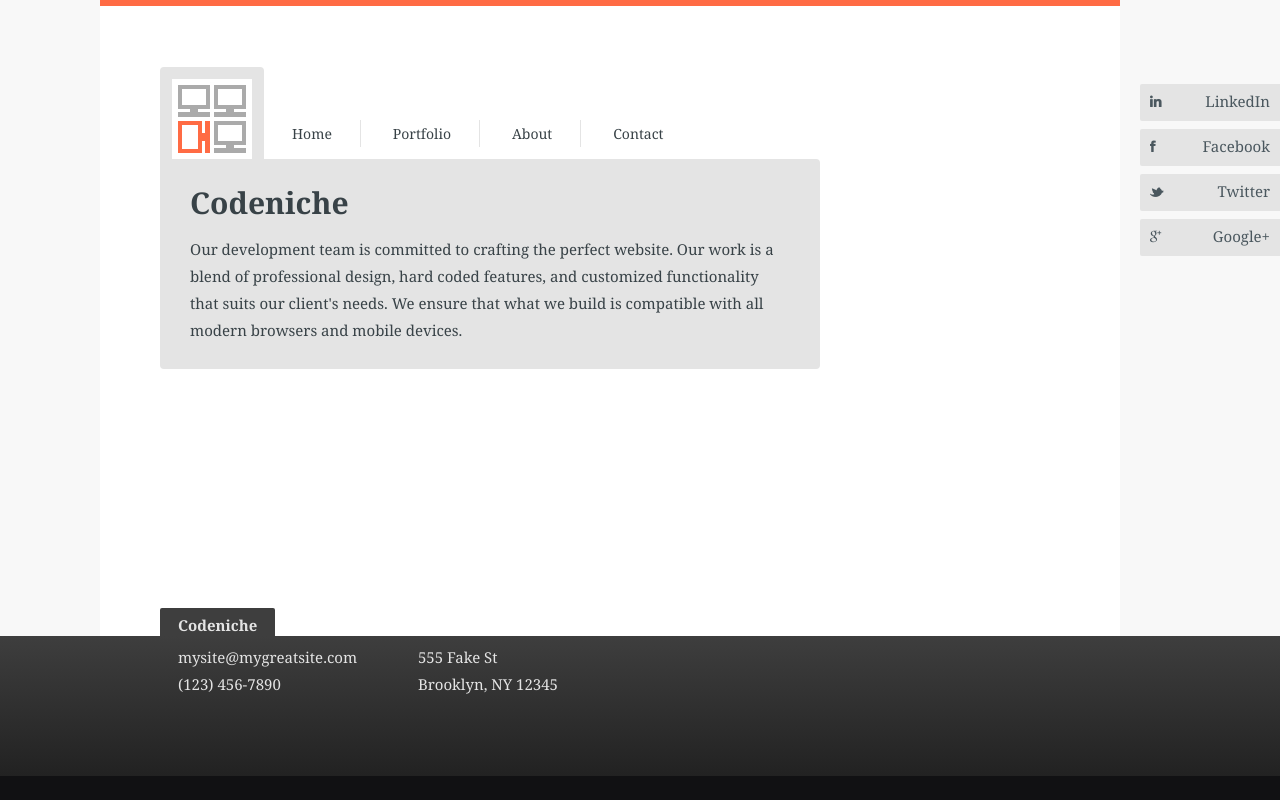
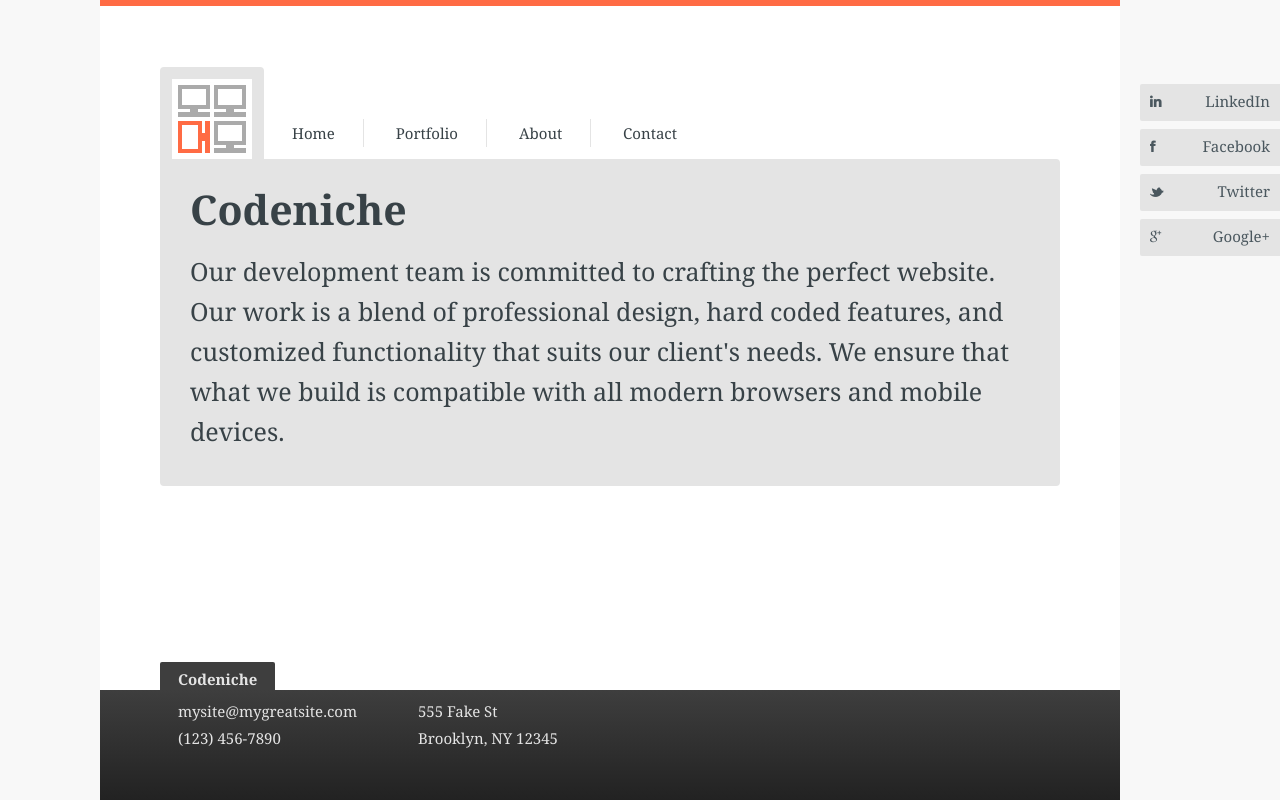
Before and after one commit to quxbaz/codeniche, a Flask app: page / in a window 1280 px wide. Run offline with Flask 2, Linux system fonts and the light colour scheme.

Commit message:
Embiggened text.

```diff
--- a/static/css/styles.css
+++ b/static/css/styles.css
@@ -527,7 +527,6 @@ body {
     margin: 120px 0 0 120px;
     padding: 0 0 12px 0; }
   #header li {
-    font-size: 14px;
     display: inline;
     margin: 0;
     padding: 4px 12px;
@@ -541,13 +540,12 @@ body {
     border-right: none; }
 
 #footer {
-  color: #e4e4e4;
   position: absolute;
   bottom: 0;
   left: 0;
   width: 100%;
-  height: 140px;
-  /* background: lighten($reverse_bg_color, 11%); */
+  height: 120px;
+  color: #e4e4e4;
   background-color: #3e3e3e;
   background-image: -webkit-gradient(linear, left top, left bottom, from(#3e3e3e), to(#222222));
   background-image: -webkit-linear-gradient(top, #3e3e3e, #222222);
@@ -556,9 +554,11 @@ body {
   background-image: -o-linear-gradient(top, #3e3e3e, #222222);
   background-image: linear-gradient(to bottom, #3e3e3e, #222222);
   -ms-filter: progid:DXImageTransform.Microsoft.gradient(startColorstr='#cccccc', endColorstr='#000000');
-  border-bottom: 24px solid #111113; }
+  /* border-bottom: 24px solid #111113; */
+  /* .inner {padding: 8px 0 0 $left_offset + 60px;} */
+  height: 110px; }
   #footer .inner {
-    padding: 8px 0 0 160px; }
+    padding: 8px 0 0 60px; }
   #footer h2 {
     position: absolute;
     top: -28px;
@@ -583,14 +583,13 @@ body {
   position: absolute;
   padding-left: 60px;
   top: 0;
+  margin-left: 100px;
+  width: 960px;
   height: 100%;
-  background: #ffffff;
   z-index: -1;
-  /* position: relative; */
-  width: 960px;
-  margin-left: 100px;
-  /* margin-left: 70px; */
-  /* padding-left: 30px; */ }
+  background: #ffffff; }
+  #main h1 {
+    font-size: 41px; }
 
 li {
   list-style-type: none; }
@@ -606,10 +605,14 @@ a {
 
 #home {
   position: relative;
-  width: 600px;
+  width: 840px;
   padding: 10px 30px;
   background: #e4e4e4;
   border-radius: 0 4px 4px 4px; }
+
+.company-info {
+  font-size: 25px;
+  line-height: 1.6em; }
 
 .logo {
   position: absolute;
--- a/static/scss/base/_base.scss
+++ b/static/scss/base/_base.scss
@@ -25,7 +25,7 @@ $page_width: 960px;
 
 $font_family: georgia, times, serif;
 $fs: 15px;
-$h1_fs: $fs * 10px;
+$h1_fs: $fs + 10px;
 $h2_fs: $fs + 3px;
 $h3_fs: $fs;
 $h4_fs: $fs;
@@ -83,7 +83,6 @@ body {
         padding: 0 0 12px 0;
     }
     li {
-        font-size: $sub1_fs;
         display: inline;
         margin: 0;
         padding: 4px 12px;
@@ -95,14 +94,15 @@ body {
 }
 
 #footer {
-    color: $reverse_font_color;
     position: absolute;
     bottom: 0; left: 0;
-    width: 100%; height: 140px;
-    /* background: lighten($reverse_bg_color, 11%); */
+    width: 100%; height: 120px;
+    color: $reverse_font_color;
     @include vertical-gradient(lighten($reverse_bg_color, 11%), $reverse_bg_color);
-    border-bottom: 24px solid #111113;
-    .inner {padding: 8px 0 0 $left_offset + 60px;}
+    /* border-bottom: 24px solid #111113; */
+    /* .inner {padding: 8px 0 0 $left_offset + 60px;} */
+    height: 110px;
+    .inner {padding: 8px 0 0 60px;}
     h2 {
         position: absolute;
         top: -28px;
@@ -131,14 +131,11 @@ body {
     position: absolute;
     padding-left: 60px;
     top: 0;
-    height: 100%;
+    margin-left: $left_offset;
+    width: $page_width; height: 100%;
+    z-index: -1;
     background: #ffffff;
-    z-index: -1;
-    /* position: relative; */
-    width: $page_width;
-    margin-left: $left_offset;
-    /* margin-left: 70px; */
-    /* padding-left: 30px; */
+    h1 {font-size: $h1_fs + 16px;}
 }
 
 li {list-style-type: none;}
@@ -152,10 +149,15 @@ a {
 
 #home {
     position: relative;
-    width: 600px;
+    width: 840px;
     padding: 10px 30px;
     background: $reverse_font_color;
     border-radius: 0 4px 4px 4px;
+}
+
+.company-info {
+    font-size: $fs + 10px;
+    line-height: 1.6em;
 }
 
 .logo {
--- a/templates/main.html
+++ b/templates/main.html
@@ -34,7 +34,6 @@
       </ul>
     </div>
     {% include subpage %}
-  </div> <!-- #main -->
     <div id="footer">
       <div class="inner">
         <h2>Codeniche</h2>
@@ -47,7 +46,9 @@
           <li><i class="icon-map-marker"></i> 555 Fake St<br/>Brooklyn, NY 12345</li>
         </ul>
       </div>
-  </div>
+    </div> <!-- #footer -->
+  </div> <!-- #main -->
+
   <script type="text/javascript" src="static/js/jquery/jquery.min.js"></script>
 </body>
 </html>
```
Also changed, not shown: 1 other file. Lines whose indentation alone changed are shown as unchanged.
